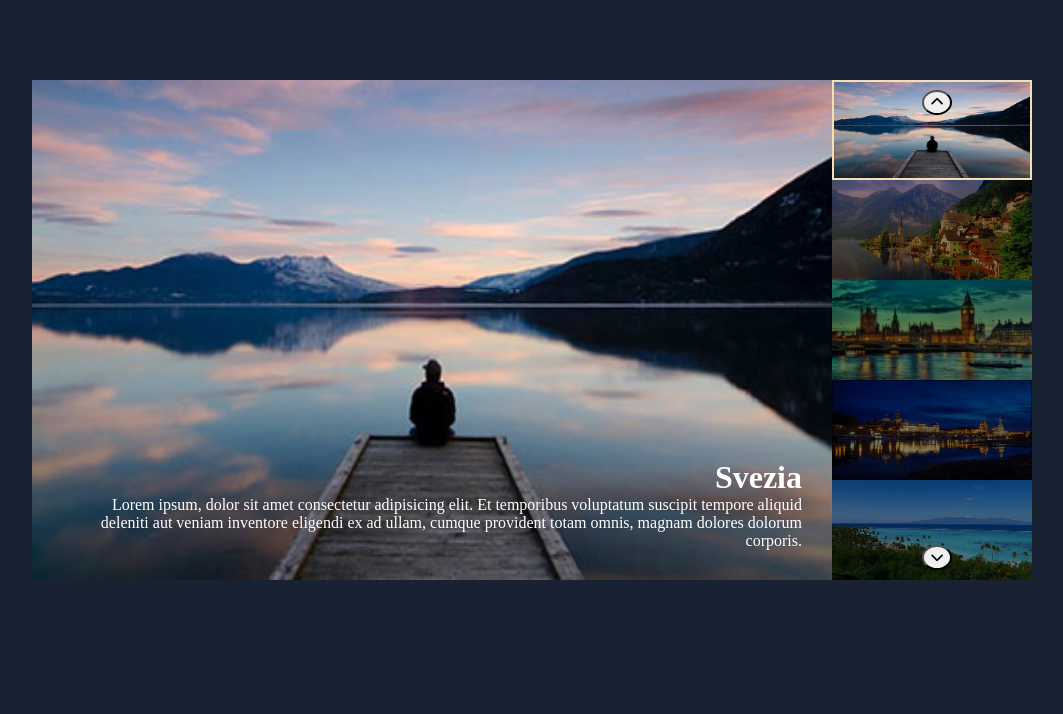
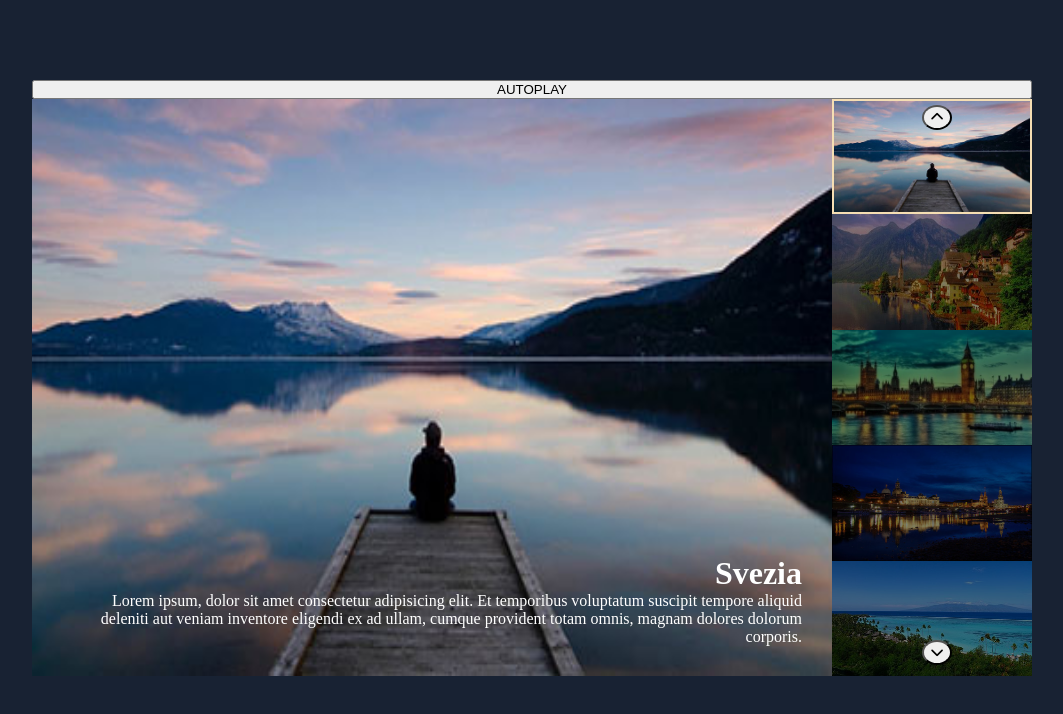
Before and after one commit to Gbelda/vue-slider, a plain HTML site: page index.html in a window 1280 px wide. Shown: the whole page, without its empty margins (108-1171 px from the left). Drawn offline with nearby package versions, Linux system fonts and the light colour scheme.

Commit message:
Implementing autoplay function

```diff
--- a/assets/css/style.css
+++ b/assets/css/style.css
@@ -16,6 +16,7 @@ body{
     position: relative;
     width: 1000px;
     margin: 5rem auto;
+    flex-wrap: wrap;
 
 }
 
@@ -64,11 +65,11 @@ body{
 }
 
 #select_up{
-    top: 2%;
+    top: 5%;
 }
 
 #select_down{
-    bottom: 2%;
+    bottom: -17%;
 }
 
 .places .selected{
@@ -82,3 +83,7 @@ body{
     padding: 30px;
     position: absolute;
 }
+
+.autoplay{
+ width: 100%;
+}
--- a/assets/js/main.js
+++ b/assets/js/main.js
@@ -31,6 +31,14 @@ const app = new Vue({
         ]
 
     },
+    method: {
+        cycleImg() {
+            setInterval(() => {
+                return this.counter < 4 ? this.counter++ : this.counter = 0
+            }, 3000);
+        }
+
+    }
 
 
 })
--- a/index.html
+++ b/index.html
@@ -15,6 +15,7 @@
 
         <main>
             <div id="root" class="container">
+                <button @click='cycleImg()'class="autoplay">AUTOPLAY</button>
                 <div class="hero">
                     <img id="hero_img" :src="countries[counter].countryImg"
                         alt="">
```
